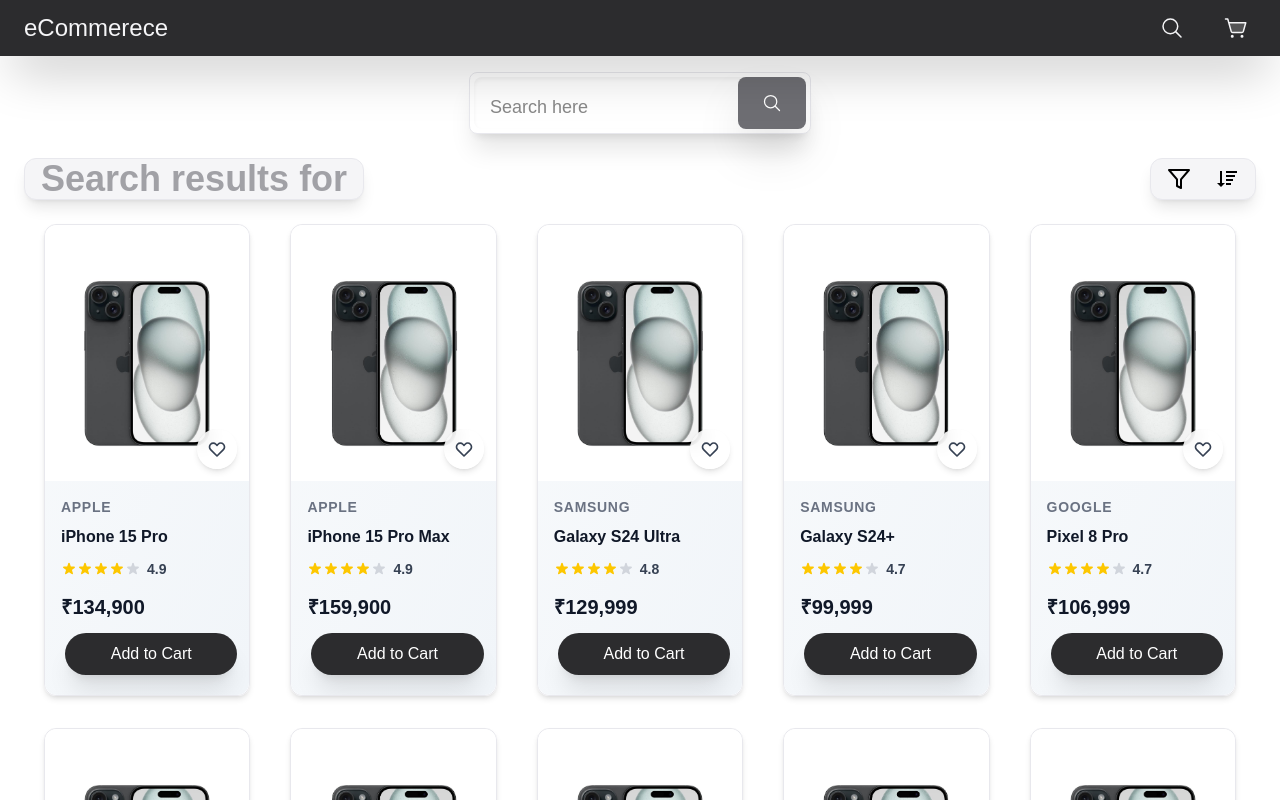
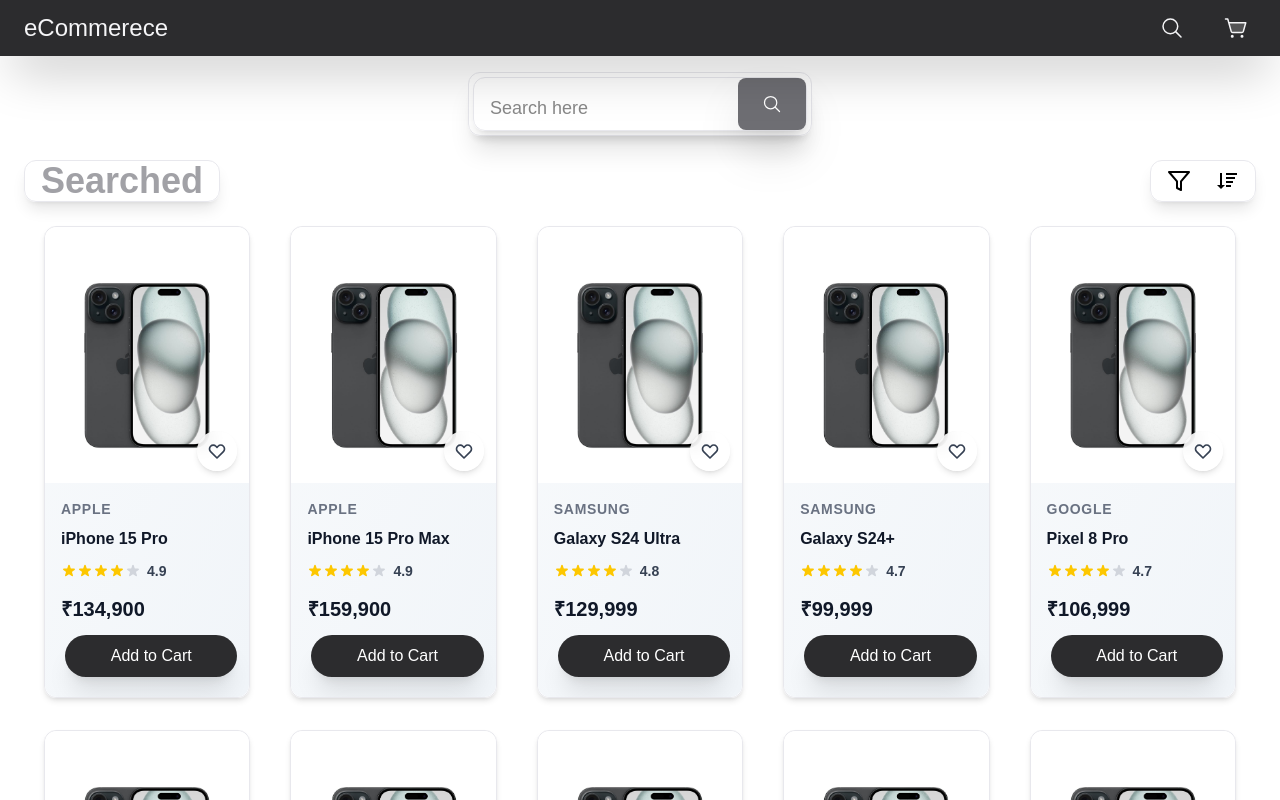
Before and after one commit to omkardalu/eCommerce, a Next.js app: page /search in a window 1280 px wide. Shown: the top 800 px of the page. Built offline with nearby package versions, Linux system fonts and the light colour scheme.

Commit message:
add glass marphic effect

```diff
--- a/app/search/page.jsx
+++ b/app/search/page.jsx
@@ -16,11 +16,12 @@
       <form
         action="/search"
         method="get"
-        className="flex items-center border mx-auto w-fit sticky top-[9%] z-10 shadow-xl border-(--platinum) p-1  rounded-lg bg-(--snow)"
+        className="flex items-center rounded-xl mx-auto w-fit sticky top-[9%] z-12 shadow-xl  p-1  backdrop-blur bg-white/50 border border-(--platinum)"
       >
-        <div className="shadow-inner rounded-lg">
+        <div className=" shadow-lg rounded-xl backdrop-blur bg-white/50 border border-(--platinum)">
         <input
           type="search"
+          autoFocus
           name="s"
           className="text-(--ink)   rounded-lg h-full  outline-0 font-medium text-lg px-4 py-2"
           placeholder="Search here"
@@ -31,7 +32,7 @@
           </div>
       </form>
       <div className="my-4 px-4">
-        <ProductsList name={"Search results for " + s} items={items} />
+        <ProductsList name={"Searched " + s} items={items} />
       </div>
     </section>
   );
--- a/components/ProductsList.jsx
+++ b/components/ProductsList.jsx
@@ -1,8 +1,7 @@
 import React from "react";
 import ProductCard from "./ProductCard";
 import { FiFilter } from "react-icons/fi";
-import { BiSort, BiSortAZ, BiSortDown } from "react-icons/bi";
-import { FaSort } from "react-icons/fa";
+import { BiSortDown } from "react-icons/bi";
 
 const ProductsList = ({ name, items }) => {
   const products = items.map((product) => {
@@ -22,10 +21,10 @@
   return (
     <section className="w-full relative group  p-2">
       <div className="sticky top-15  justify-between  flex items-center z-10">
-        <p className="text-4xl bg-(--cloud) shadow-lg rounded-xl border border-(--platinum) w-fit h-full text-(--silver) touch-auto group-hover:text-(--graphite) font-extrabold px-4 my-4">
+        <p className="text-4xl  shadow-lg rounded-xl backdrop-blur bg-white/50 border border-(--platinum) w-fit h-full text-(--silver) touch-auto group-hover:text-(--graphite) font-extrabold px-4 my-4">
           {name}
         </p>
-        <div className=" z-10 text-2xl bg-(--cloud) shadow-lg w-fit h-full p-2 px-4 border border-(--platinum) rounded-xl flex gap-6 ">
+        <div className=" z-10 text-2xl backdrop-blur bg-white/50  shadow-lg w-fit h-full p-2 px-4 border border-(--platinum) rounded-xl flex gap-6 ">
           <div>
             <FiFilter />
           </div>
```
